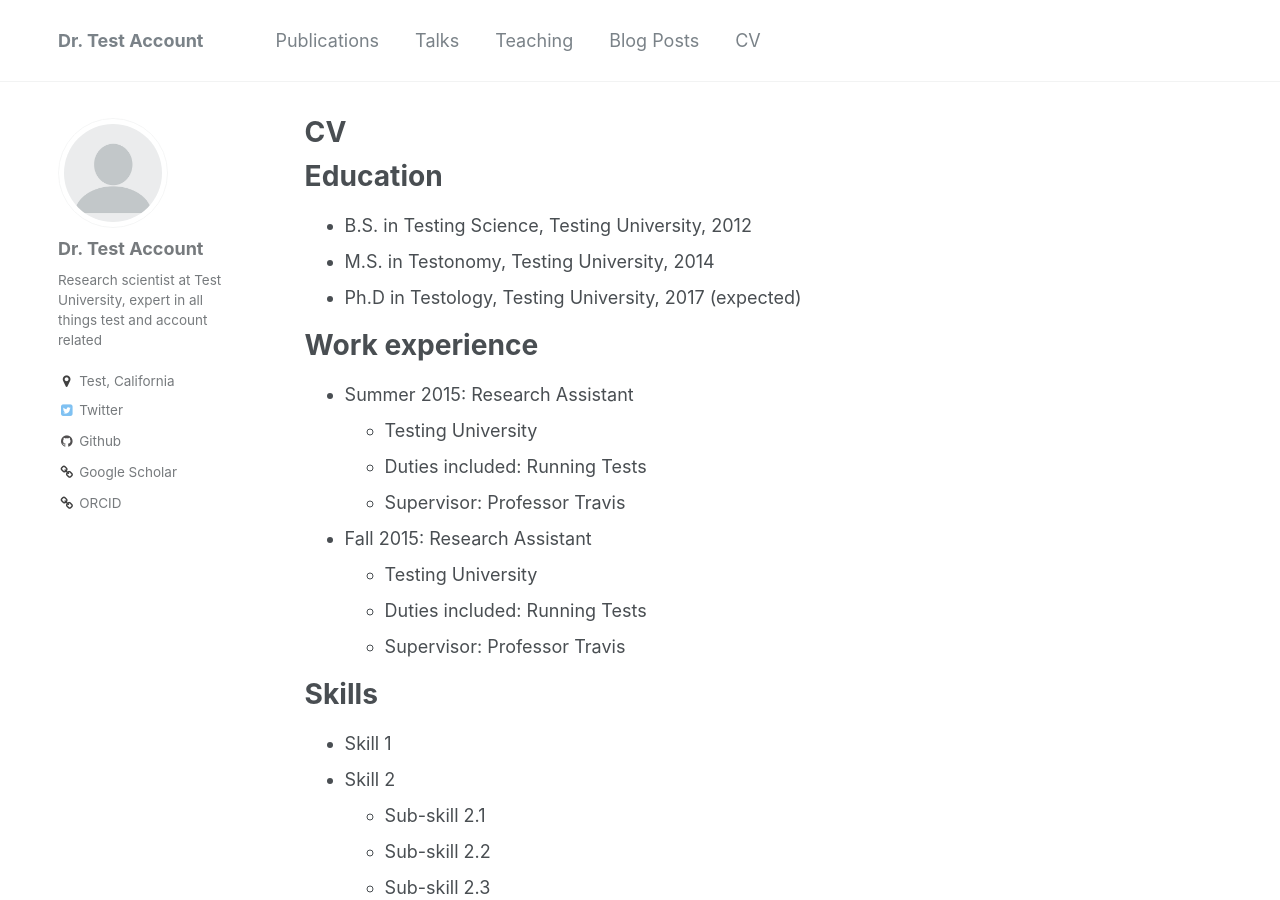
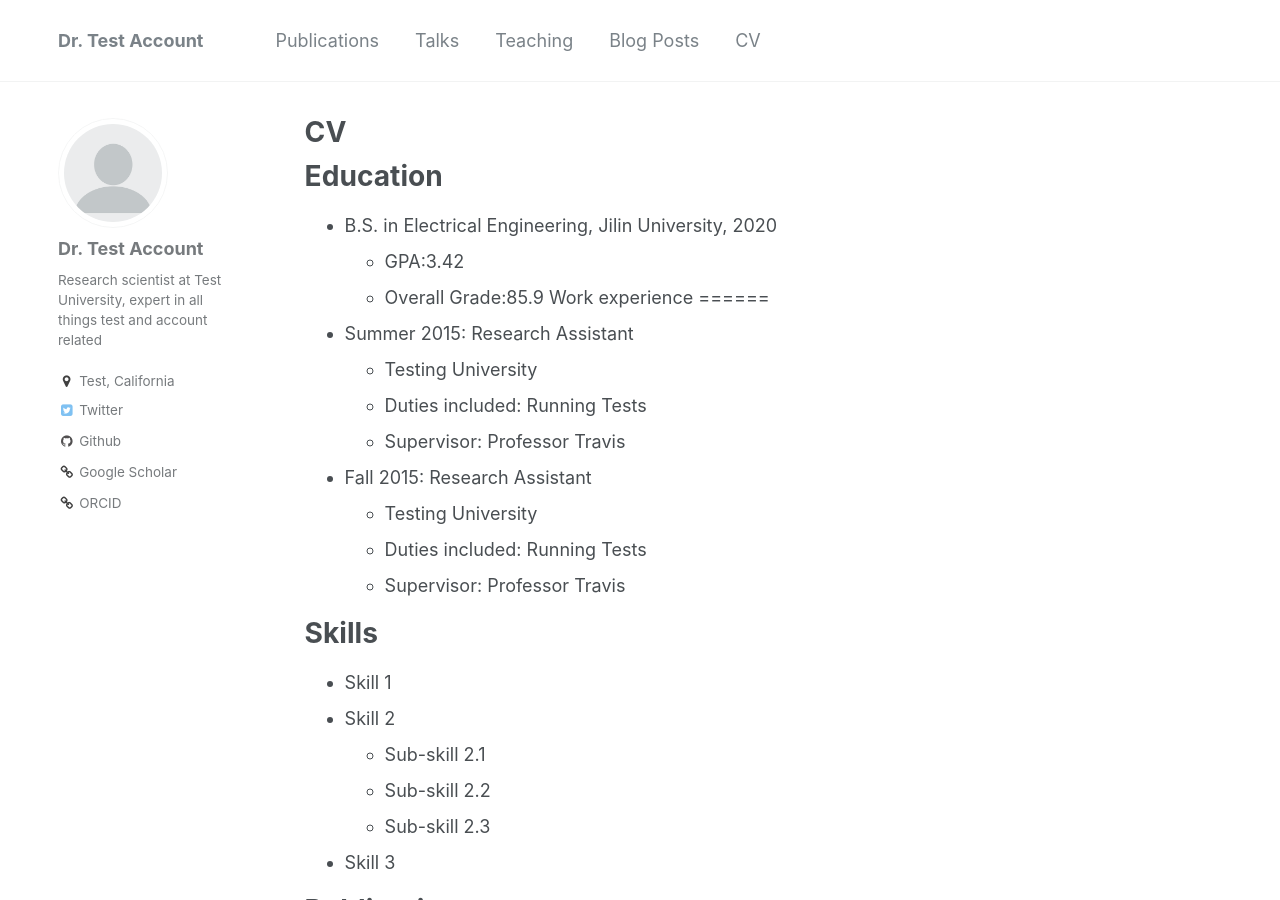
Before and after one commit to xiaomenglei/xiaomenglei.github.io, a Jekyll site: the page built from _pages/cv.md, in a window 1280 px wide and 900 px high. Built offline with Jekyll 4.4.1, drawn with Linux system fonts in a browser that asks for light colours.

Commit message:
Update cv.md

```diff
--- a/_pages/cv.md
+++ b/_pages/cv.md
@@ -11,10 +11,9 @@ redirect_from:
 
 Education
 ======
-* B.S. in Testing Science, Testing University, 2012
-* M.S. in Testonomy, Testing University, 2014
-* Ph.D in Testology, Testing University, 2017 (expected)
-
+* B.S. in Electrical Engineering, Jilin University, 2020
+  * GPA:3.42
+  * Overall Grade:85.9
 Work experience
 ======
 * Summer 2015: Research Assistant
```
